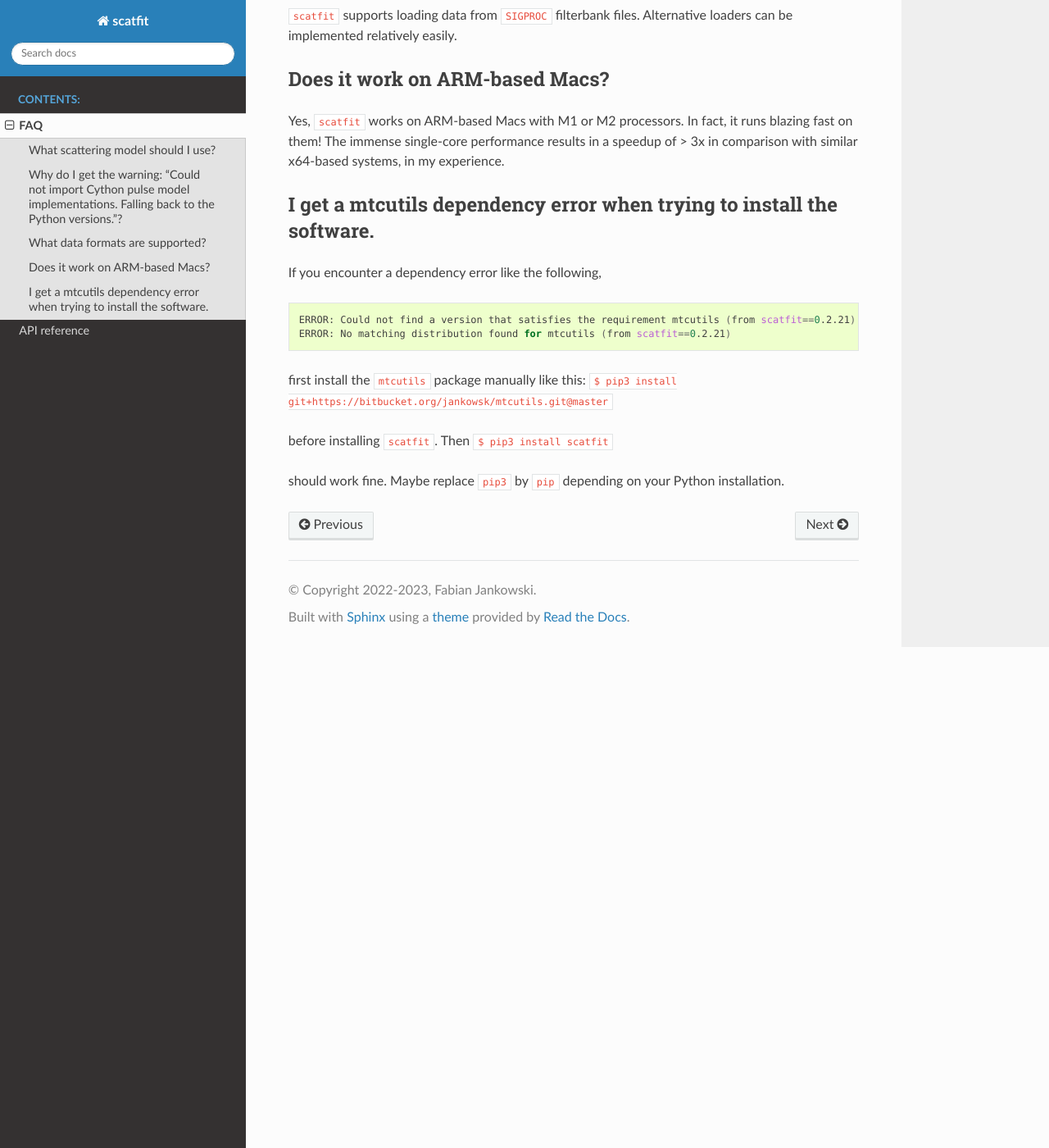
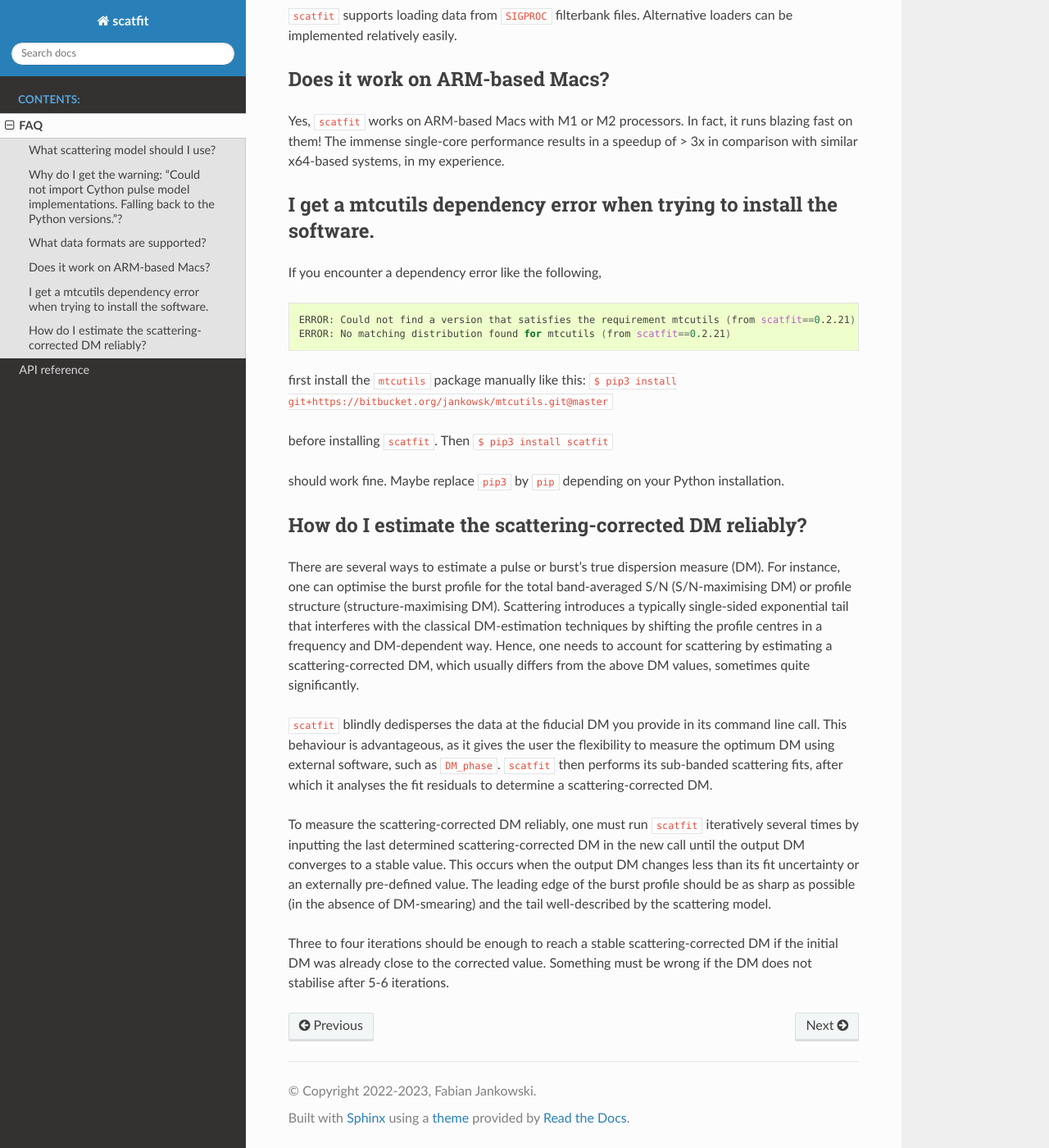
Before and after one commit to fjankowsk/scatfit, a Sphinx documentation site: the page built from docs/FAQ.md, in a window 1280 px wide and 1400 px high, scrolled down 630 px. Shown: the whole window at 82% size. Built offline with Sphinx 7.4.7 and the Read the Docs theme 2.0.0, drawn with Linux system fonts in a browser that asks for light colours; the version number could not be read and is left out.

Commit message:
Explain how to estimate the scattering-corrected DM reliably by iterating.

```diff
--- a/docs/FAQ.md
+++ b/docs/FAQ.md
@@ -32,3 +32,13 @@ before installing `scatfit`. Then
 `$ pip3 install scatfit`
 
 should work fine. Maybe replace `pip3` by `pip` depending on your Python installation.
+
+## How do I estimate the scattering-corrected DM reliably? ##
+
+There are several ways to estimate a pulse or burst's true dispersion measure (DM). For instance, one can optimise the burst profile for the total band-averaged S/N (S/N-maximising DM) or profile structure (structure-maximising DM). Scattering introduces a typically single-sided exponential tail that interferes with the classical DM-estimation techniques by shifting the profile centres in a frequency and DM-dependent way. Hence, one needs to account for scattering by estimating a scattering-corrected DM, which usually differs from the above DM values, sometimes quite significantly.
+
+`scatfit` blindly dedisperses the data at the fiducial DM you provide in its command line call. This behaviour is advantageous, as it gives the user the flexibility to measure the optimum DM using external software, such as `DM_phase`. `scatfit` then performs its sub-banded scattering fits, after which it analyses the fit residuals to determine a scattering-corrected DM.
+
+To measure the scattering-corrected DM reliably, one must run `scatfit` iteratively several times by inputting the last determined scattering-corrected DM in the new call until the output DM converges to a stable value. This occurs when the output DM changes less than its fit uncertainty or an externally pre-defined value. The leading edge of the burst profile should be as sharp as possible (in the absence of DM-smearing) and the tail well-described by the scattering model.
+
+Three to four iterations should be enough to reach a stable scattering-corrected DM if the initial DM was already close to the corrected value. Something must be wrong if the DM does not stabilise after 5-6 iterations.
```
